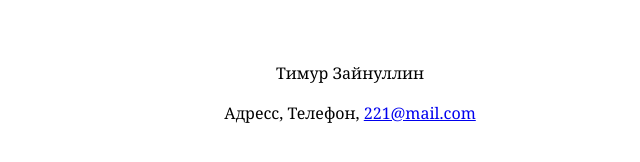
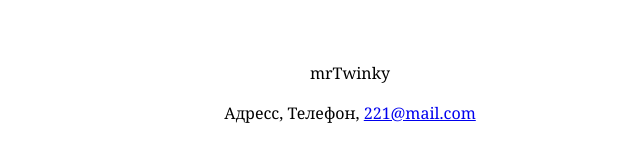
Before and after one commit to mrTwinky/mrtwinky.github.io, a plain HTML site: page index.html in a window 1280 px wide. Shown: the part 846-1008 px from the top of the page, 290-930 px from the left. Drawn offline with Linux system fonts and the light colour scheme.

Commit message:
Update index.html

```diff
--- a/index.html
+++ b/index.html
@@ -39,7 +39,7 @@
 </div>
 
 <div id="footer">
-    <p>Тимур Зайнуллин</p>
+    <p>mrTwinky</p>
     <p>Адресс, Телефон, <a href="mailto:221@mail.com">221@mail.com</a></p>
 </div>
 
```
